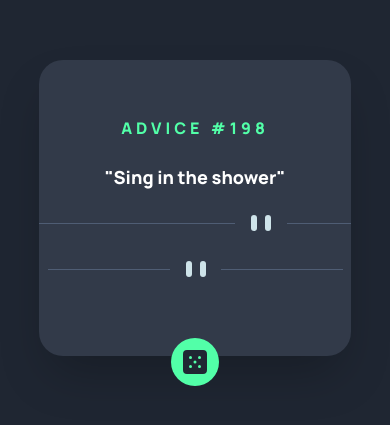
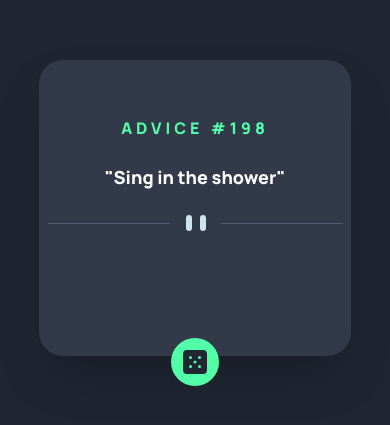
Before and after one commit to WanjikuKatuni/advice-generator, a React (Create React App) app: page / in a window 390 px wide. Shown: the part 189-614 px from the top of the page. Built offline with nearby package versions, Linux system fonts and the light colour scheme.

Commit message:
updated divider responsiveness

```diff
--- a/src/pages/Quote.jsx
+++ b/src/pages/Quote.jsx
@@ -34,6 +34,8 @@ export default function Quote() {
         </div>
 
         {/* divider */}
+        {window.innerWidth > 766 ? (
+
         <div className="divider-desk inline-flex items-center justify-center w-full mt-6">
           <svg width="444" height="16" xmlns="http://www.w3.org/2000/svg">
             <g fill="none" fill-rule="evenodd">
@@ -45,11 +47,16 @@ export default function Quote() {
             </g>
           </svg>
         </div>
+        ) : null}
+
+    {window.innerWidth < 766 ? (
 
         <div className="divider-mobile inline-flex items-center justify-center w-full mt-6">
             <svg width="295" height="16" xmlns="http://www.w3.org/2000/svg"><g fill="none" fill-rule="evenodd"><path fill="#4F5D74" d="M0 8h122v1H0zM173 8h122v1H173z"/><g transform="translate(138)" fill="#CEE3E9"><rect width="6" height="16" rx="3"/><rect x="14" width="6" height="16" rx="3"/></g></g></svg>
         </div>
-
+    )
+    :
+    null}
 
         {/* dice icon */}
         <div
```
